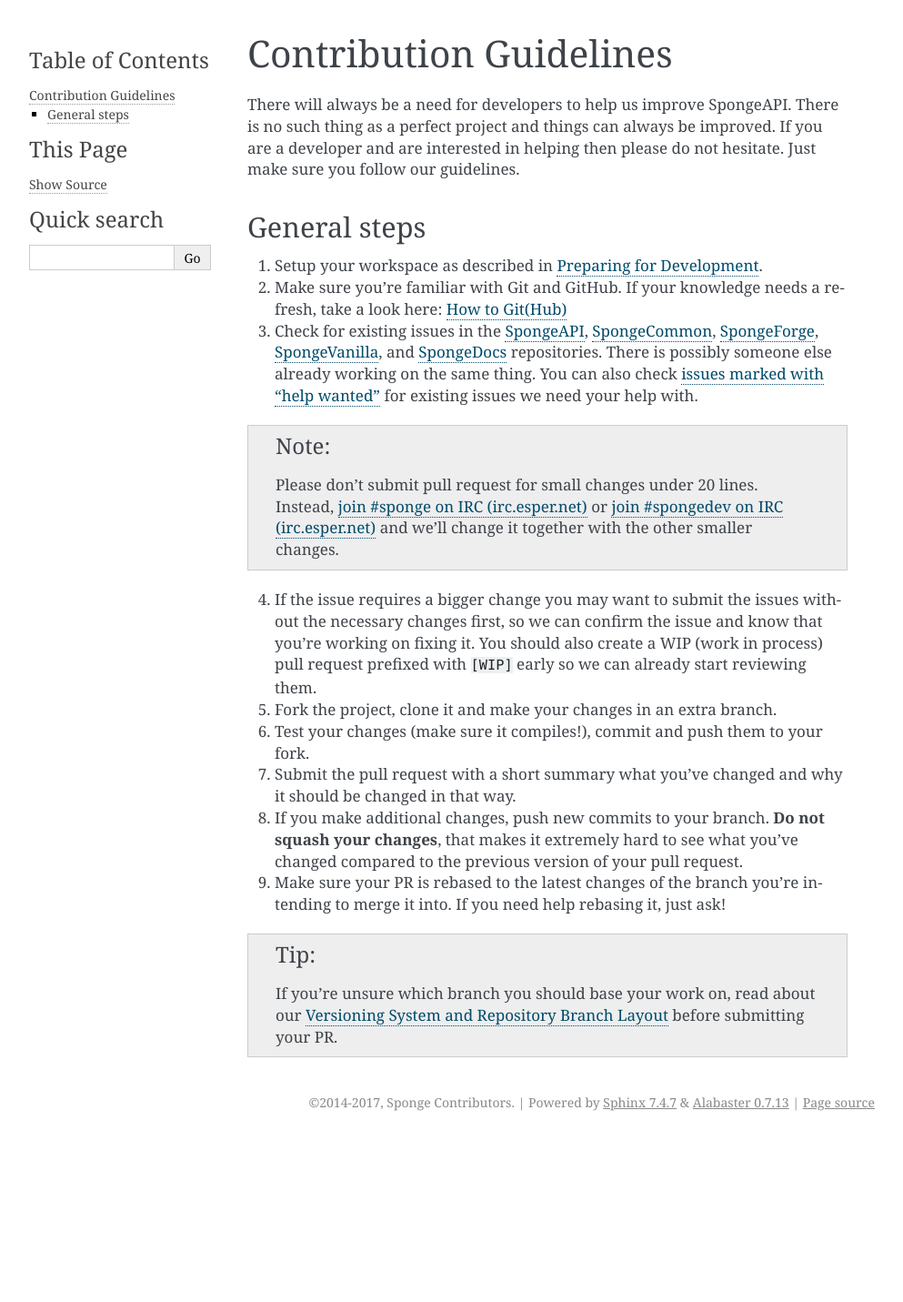
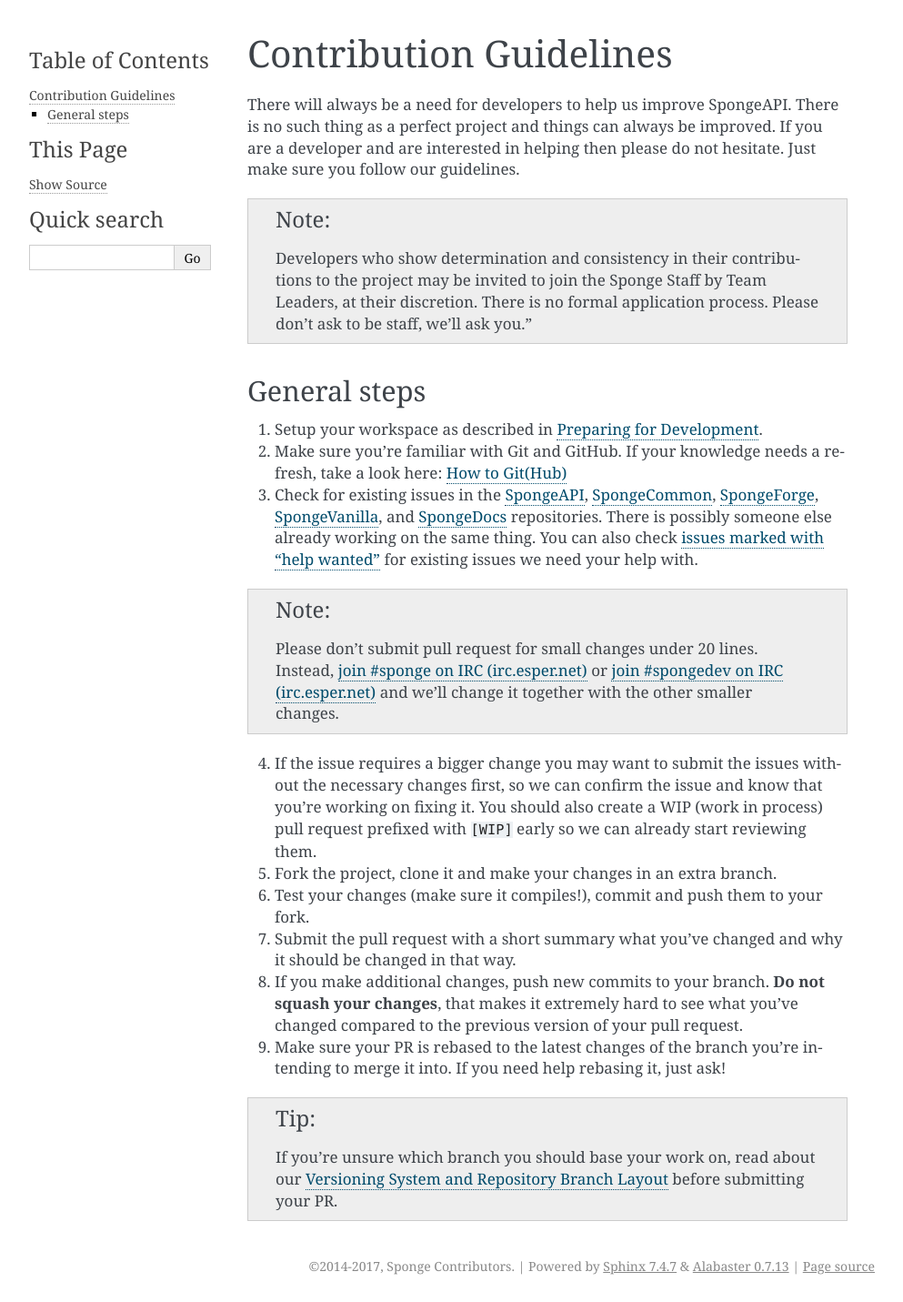
Before and after one commit to SpongePowered/SpongeDocs, a Sphinx documentation site: the page built from source/contributing/guidelines.rst, in a window 1280 px wide. Shown: the whole page at 91% size, without its empty margins (148-1141 px from the left). Built offline with Sphinx 7.4.7, drawn with Linux system fonts in a browser that asks for light colours; pages that are not in the unit, such as notebooks, are missing from menus; before the commit the page ends 1251 px from its top, so only the background shows below that.

Commit message:
How to become Sponge Staff

```diff
--- a/source/contributing/guidelines.rst
+++ b/source/contributing/guidelines.rst
@@ -5,6 +5,11 @@
 There will always be a need for developers to help us improve SpongeAPI. There is no such thing as a perfect project and
 things can always be improved. If you are a developer and are interested in helping then please do not hesitate. Just
 make sure you follow our guidelines.
+
+.. note::
+    Developers who show determination and consistency in their contributions to the project may be invited to join the
+    Sponge Staff by Team Leaders, at their discretion. There is no formal application process.
+    Please don't ask to be staff, we'll ask you."
 
 General steps
 =============
```
